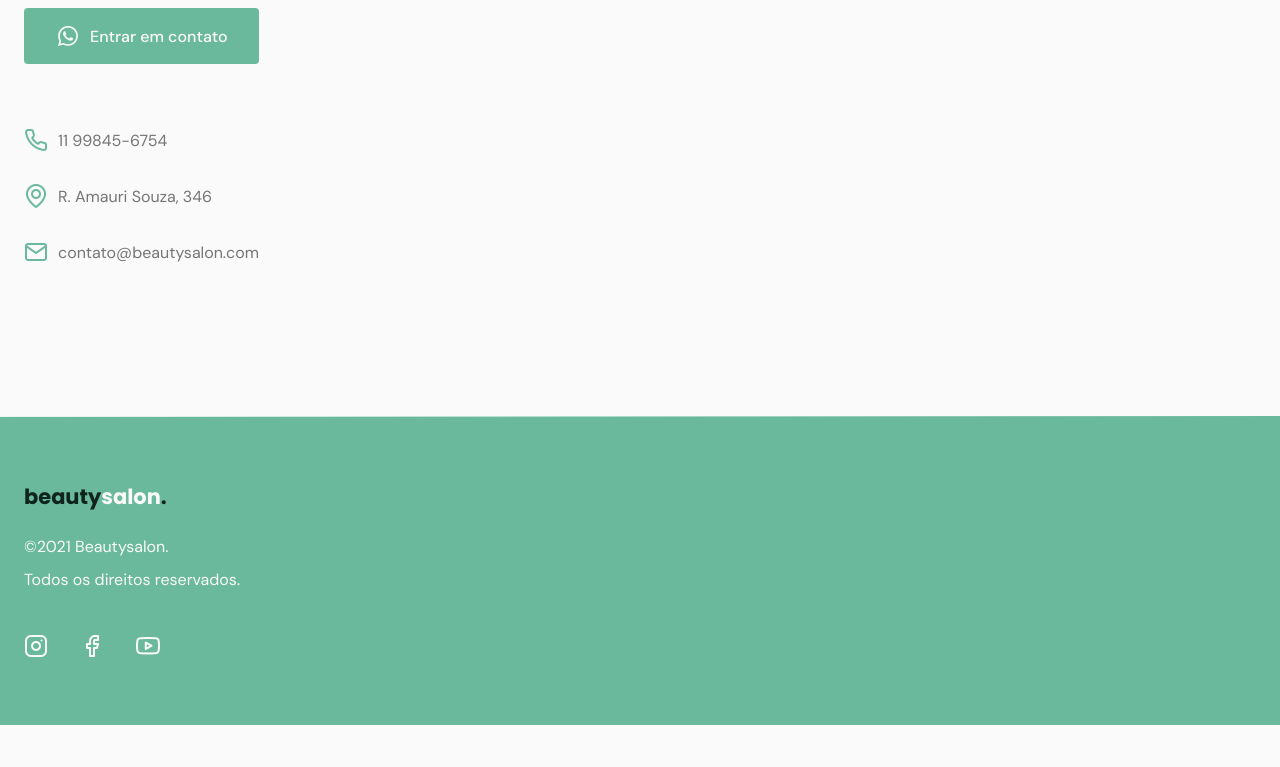
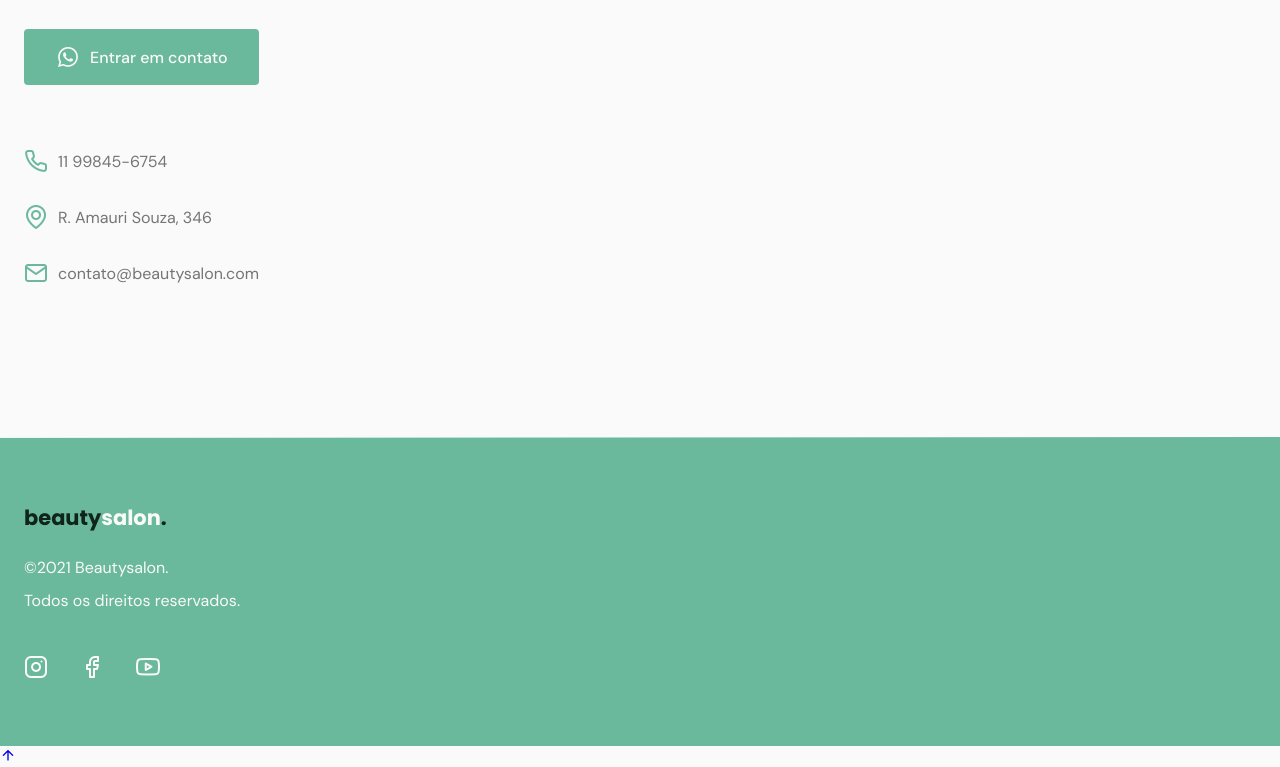
Before and after one commit to AlexMarquesAlves/nlw-06-origin, a plain HTML site: page index.html in a window 1280 px wide. Shown: the part 5303-6070 px from the top of the page. Before the commit the page ends 6028 px from the top, so only its background shows below. Drawn offline with nearby package versions, Linux system fonts and the light colour scheme; files whose address does not match are found by name.

Commit message:
Added functionality to the page

```diff
--- a/index.html
+++ b/index.html
@@ -272,5 +272,16 @@
         </div>
       </div>
     </footer>
+
+    <a href="#home" class="back-to-top"><i class="icon-arrow-up"></i></a>
+
+    <!-- swiper -->
+    <script src="https://unpkg.com/swiper/swiper-bundle.min.js"></script>
+
+    <!-- scrollreveal -->
+    <script src="https://unpkg.com/scrollreveal"></script>
+
+    <!-- main.js -->
+    <script src="main.js"></script>
   </body>
 </html>
--- a/main.js
+++ b/main.js
@@ -0,0 +1,110 @@
+/*  abre e fecha o menu quando clicar no icone: hamburguer e x */
+const nav = document.querySelector("#header nav");
+const toggle = document.querySelectorAll("nav .toggle");
+
+for (const element of toggle) {
+  element.addEventListener("click", function () {
+    nav.classList.toggle("show");
+  });
+}
+
+/* quando clicar em um item do menu, esconder o menu */
+const links = document.querySelectorAll("nav ul li a");
+
+for (const link of links) {
+  link.addEventListener("click", function () {
+    nav.classList.remove("show");
+  });
+}
+
+/* mudar o header da página quando der scroll */
+const header = document.querySelector("#header");
+const navHeight = header.offsetHeight;
+
+function changeHeaderWhenScroll() {
+  if (window.scrollY >= navHeight) {
+    // scroll é maior que a altura do header
+    header.classList.add("scroll");
+  } else {
+    // menor que a altura do header
+    header.classList.remove("scroll");
+  }
+}
+
+/* Testimonials carousel slider swiper */
+const swiper = new Swiper(".swiper-container", {
+  slidesPerView: 1,
+  pagination: {
+    el: ".swiper-pagination",
+  },
+  mousewheel: true,
+  keyboard: true,
+  breakpoints: {
+    767: {
+      slidesPerView: 2,
+      setWrapperSize: true,
+    },
+  },
+});
+
+/* ScrollReveal: Mostrar elementos quando der scroll na página */
+const scrollReveal = ScrollReveal({
+  origin: "top",
+  distance: "30px",
+  duration: 700,
+  reset: true,
+});
+
+scrollReveal.reveal(
+  `#home .image, #home .text,
+  #about .image, #about .text,
+  #services header, #services .card,
+  #testimonials header, #testimonials .testimonials
+  #contact .text, #contact .links,
+  footer .brand, footer .social
+  `,
+  { interval: 100 }
+);
+
+/* Botão voltar para o topo */
+const backToTopButton = document.querySelector(".back-to-top");
+
+function backToTop() {
+  if (window.scrollY >= 560) {
+    backToTopButton.classList.add("show");
+  } else {
+    backToTopButton.classList.remove("show");
+  }
+}
+
+/* Menu ativo conforme a seção visível na página */
+const sections = document.querySelectorAll("main section[id]");
+function activateMenuAtCurrentSection() {
+  const checkpoint = window.pageYOffset + (window.innerHeight / 8) * 4;
+
+  for (const section of sections) {
+    const sectionTop = section.offsetTop;
+    const sectionHeight = section.offsetHeight;
+    const sectionId = section.getAttribute("id");
+
+    const checkpointStart = checkpoint >= sectionTop;
+    const checkpointEnd = checkpoint <= sectionTop + sectionHeight;
+
+    if (checkpointStart && checkpointEnd) {
+      document
+        .querySelector("nav ul li a[href*=" + sectionId + "]")
+        .classList.add("active");
+    } else {
+      document
+        .querySelector("nav ul li a[href*=" + sectionId + "]")
+        .classList.remove("active");
+    }
+  }
+}
+
+/* When Scroll */
+window.addEventListener("scroll", function () {
+  changeHeaderWhenScroll();
+  backToTop();
+  activateMenuAtCurrentSection();
+});
```
